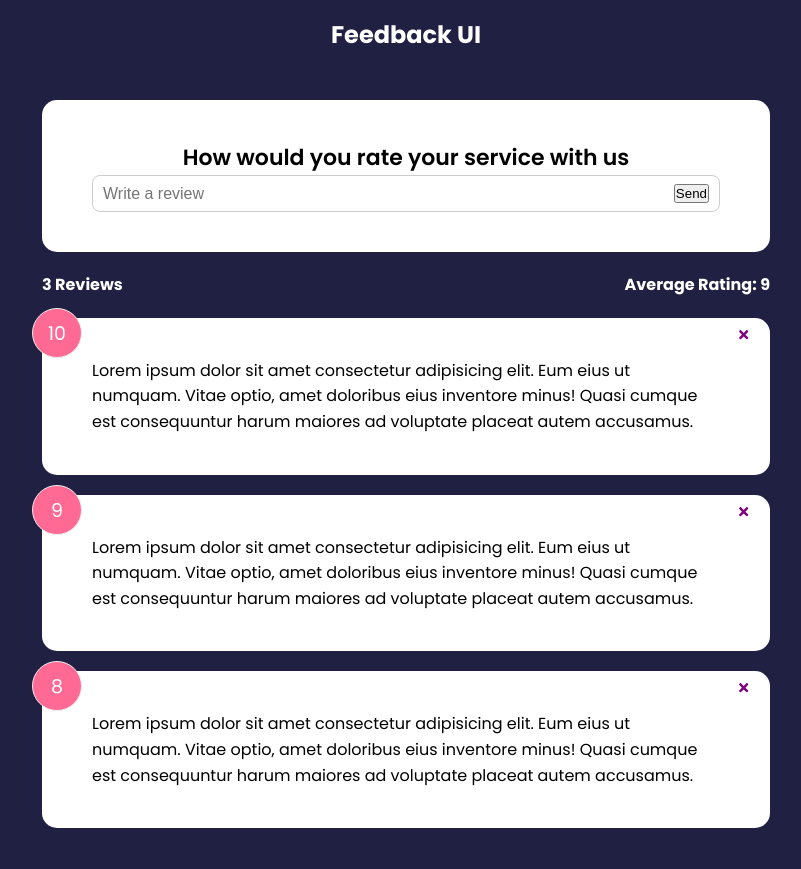
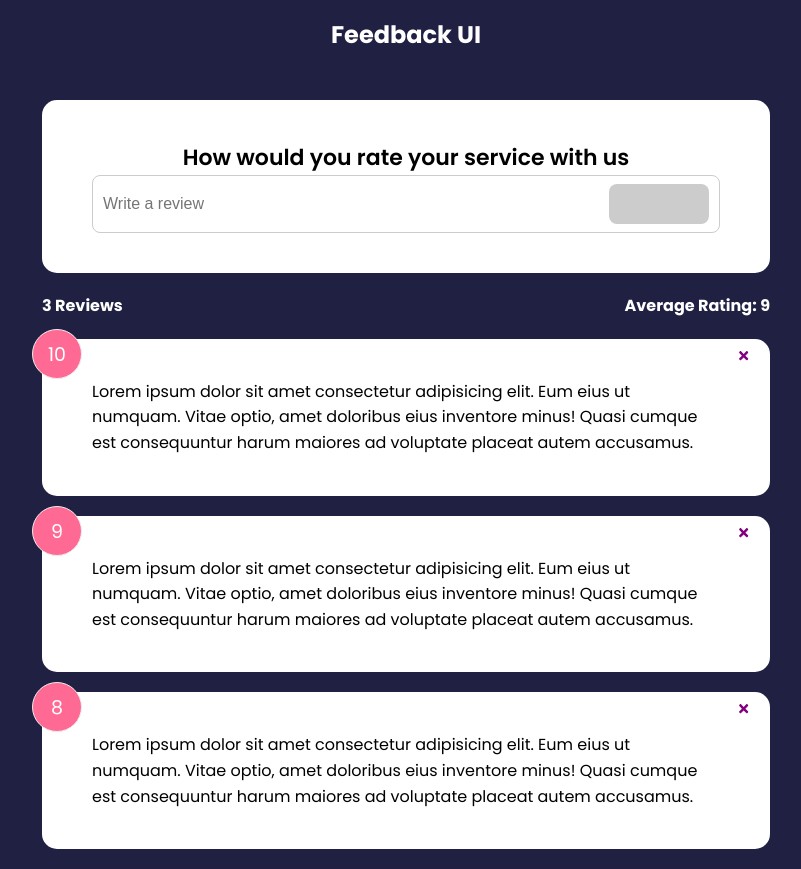
Before and after one commit to khan610/Feedback-app, a React (Create React App) app: page / in a window 1280 px wide. Shown: the whole page, without its empty margins (234-1035 px from the left). Before the commit the page ends 848 px from the top, so only its background shows below. Built offline with nearby package versions, Linux system fonts and the light colour scheme.

Commit message:
Real Time validation

```diff
--- a/src/components/FeedbackForm.jsx
+++ b/src/components/FeedbackForm.jsx
@@ -1,10 +1,24 @@
 import { useState } from "react";
 import Card from "./shared/Card";
+import Button from "./shared/Button";
 
 function FeedbackForm() {
   const [text, setText] = useState("");
+  const [btnDisabled, setBtnDisabled] = useState(true);
+  const [message, setMessage] = useState("");
 
   const handleTextChange = (e) => {
+    if (text === "") {
+      setBtnDisabled(true);
+      setMessage(null);
+    } else if (text !== "" && text.trim().length <= 10) {
+      setMessage("Text must be at least 10 characters long");
+      setBtnDisabled(true);
+    } else {
+      setMessage(null);
+      setBtnDisabled(false);
+    }
+
     setText(e.target.value);
   };
 
@@ -20,8 +34,12 @@
             placeholder="Write a review"
             value={text}
           />
-          <button type="submit">Send</button>
+          <Button type="submit" isDisabled={btnDisabled}>
+            Send
+          </Button>
         </div>
+
+        {message && <div className="message">{message}</div>}
       </form>
     </Card>
   );
--- /dev/null
+++ b/src/components/shared/Button.jsx
@@ -0,0 +1,26 @@
+import PropTypes from "prop-types";
+
+function Button({ children, version, type, isDisabled }) {
+  return (
+    <button
+      type={type}
+      disabled={isDisabled}
+      className={`btn btn-${version}`}
+    ></button>
+  );
+}
+
+Button.defaultProps = {
+  version: "primary",
+  type: "button",
+  isDisabled: false,
+};
+
+Button.propTypes = {
+  children: PropTypes.node.isRequired,
+  version: PropTypes.string,
+  type: PropTypes.string,
+  isDisabled: PropTypes.bool,
+};
+
+export default Button;
```
